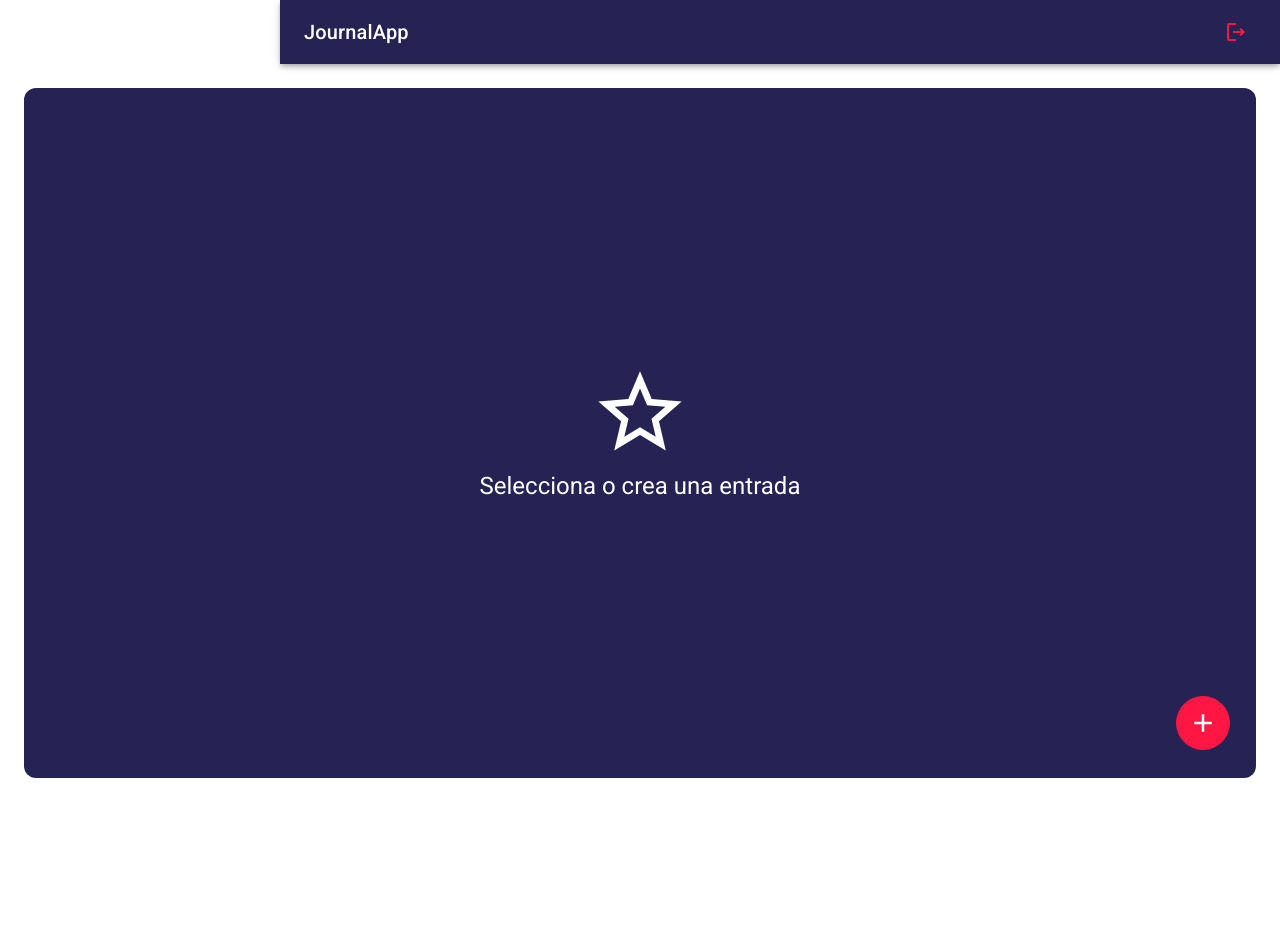
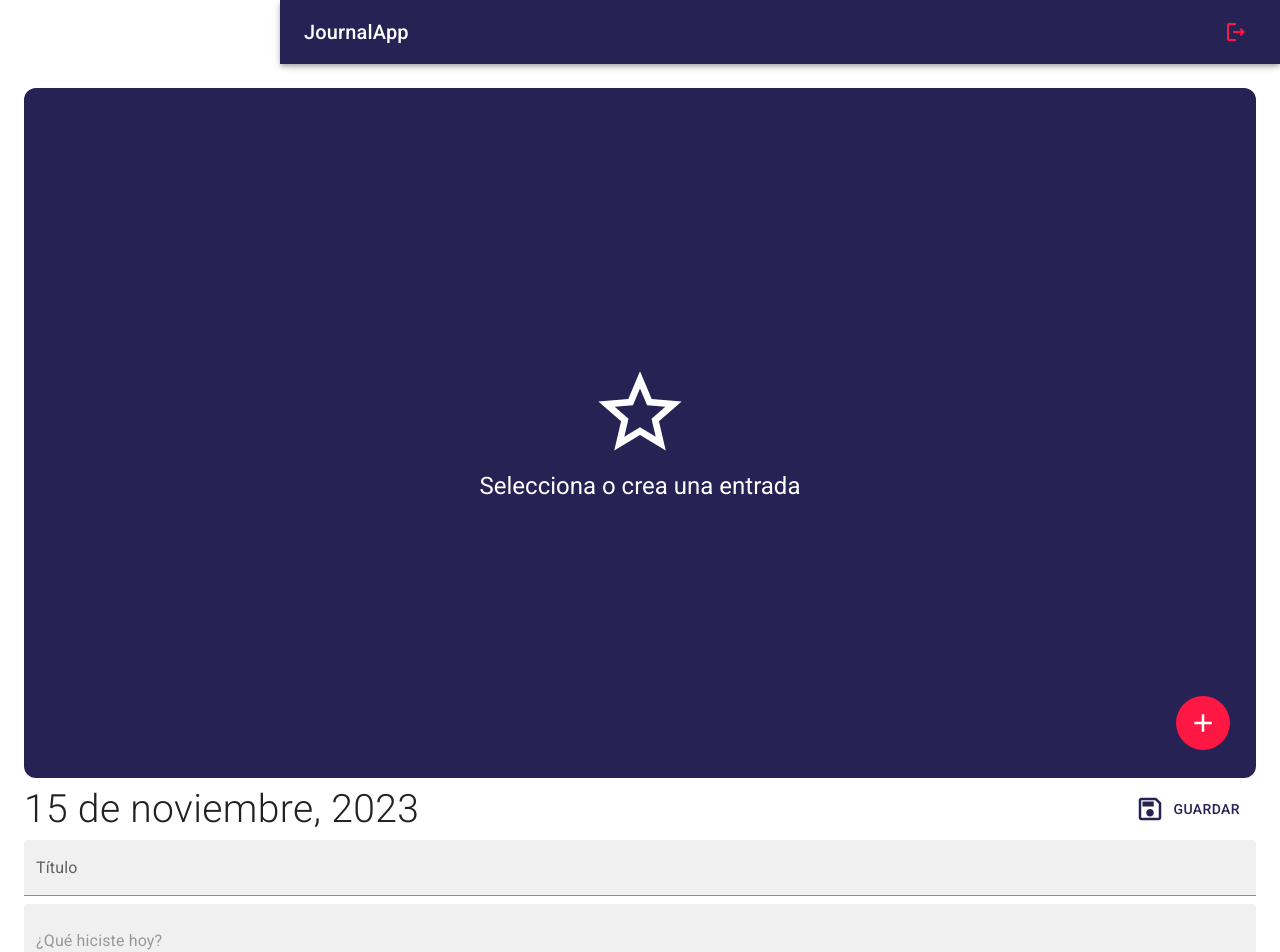
Before and after one commit to MariangelyG/curso_react, a React (Vite) app in the folder 08-journal-app/: page / in a window 1280 px wide. Shown: the top 952 px of the page. Before the commit the page ends 802 px from the top, so only its background shows below. Built offline with nearby package versions, Linux system fonts and the light colour scheme.

Commit message:
""Botón flotante

```diff
--- a/08-journal-app/src/journal/pages/JournalPage.jsx
+++ b/08-journal-app/src/journal/pages/JournalPage.jsx
@@ -1,9 +1,7 @@
-
 import { IconButton, Typography } from "@mui/material"
 import { JournalLayout } from "../layout/JournalLayout"
 import { NoteView, NothingSelectedView } from "../view"
 import { AddOutlined } from "@mui/icons-material"
-
 
 export const JournalPage = () => {
   return (
@@ -12,7 +10,7 @@ export const JournalPage = () => {
       {/* <Typography>Lorem ipsum, gcnjgfjff fcffhfg ffdgj fdjg dolor sit amet consectetur adipisicing elit.</Typography> */}
 
   <NothingSelectedView/>
-    {/* <NoteView/> */}
+    <NoteView/>
 
     <IconButton
       size="large"
```
